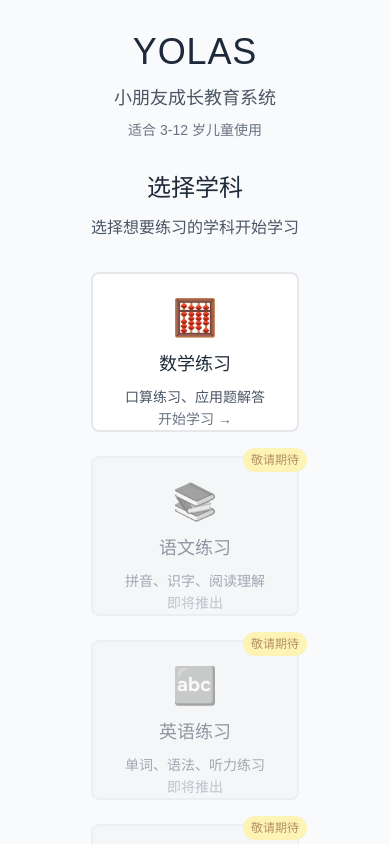
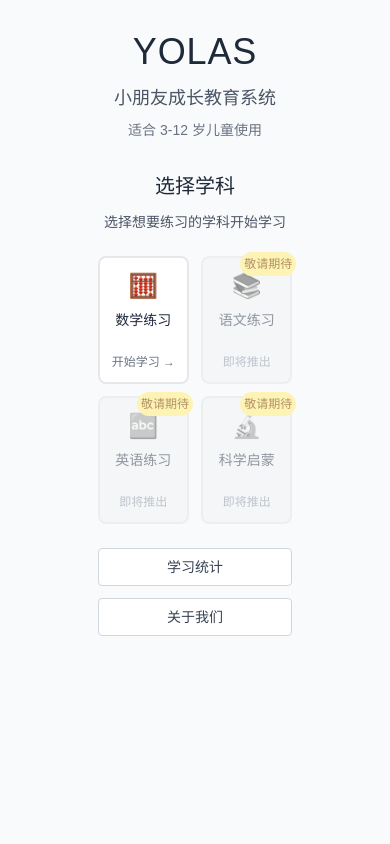
Before and after one commit to korimas/yolas, a Next.js app: page / in a window 390 px wide. Built offline with nearby package versions, Linux system fonts and the light colour scheme.

Commit message:
优化页面布局，调整组件样式，提升响应式设计，改善用户体验。

```diff
--- a/app/about/page.tsx
+++ b/app/about/page.tsx
@@ -4,7 +4,7 @@ import Link from "next/link";
 
 export default function AboutPage() {
   return (
-    <div className="h-screen bg-gray-50 flex flex-col overflow-hidden">
+    <div className="h-screen bg-gray-50 flex flex-col">
       {/* 头部 */}
       <header className="bg-white border-b border-gray-200 px-4 py-3">
         <div className="max-w-6xl mx-auto flex justify-between items-center">
--- a/app/math/[ageGroup]/result/page.tsx
+++ b/app/math/[ageGroup]/result/page.tsx
@@ -84,7 +84,7 @@ export default function ResultPage() {
   };
 
   return (
-    <div className="h-screen bg-gray-50 flex flex-col overflow-hidden">
+    <div className="h-screen bg-gray-50 flex flex-col">
       {/* 头部 */}
       <header className="bg-white border-b border-gray-200 px-4 py-3">
         <div className="max-w-6xl mx-auto flex justify-between items-center">
--- a/app/page.tsx
+++ b/app/page.tsx
@@ -41,7 +41,7 @@ export default function Home() {
   ];
 
   return (
-    <div className="h-screen bg-gray-50 flex flex-col overflow-hidden">
+    <div className="h-screen bg-gray-50 flex flex-col">
       {/* 头部 */}
       <header className="text-center py-8 px-4">
         <h1 className="text-4xl font-light text-gray-800 mb-3 tracking-wide">
@@ -52,14 +52,14 @@ export default function Home() {
       </header>
 
       {/* 主要内容 */}
-      <main className="flex-1 max-w-5xl mx-auto px-4 pb-8">
-        <div className="text-center mb-8">
-          <h2 className="text-2xl font-medium text-gray-800 mb-3">选择学科</h2>
-          <p className="text-gray-600">选择想要练习的学科开始学习</p>
+      <main className="flex-1 max-w-5xl mx-auto px-4 pb-8 overflow-y-auto">
+        <div className="text-center mb-6">
+          <h2 className="text-xl sm:text-2xl font-medium text-gray-800 mb-3">选择学科</h2>
+          <p className="text-sm sm:text-base text-gray-600">选择想要练习的学科开始学习</p>
         </div>
 
         {/* 学科卡片 */}
-        <div className="grid grid-cols-1 md:grid-cols-2 lg:grid-cols-4 gap-6 mb-8">
+        <div className="grid grid-cols-2 lg:grid-cols-4 gap-3 sm:gap-6 mb-6">
           {subjects.map((subject, index) => (
             <div key={subject.id} className="relative">
               {subject.available ? (
@@ -67,40 +67,40 @@ export default function Home() {
                   href={subject.route}
                   className="block group"
                 >
-                  <div className="bg-white border-2 border-gray-200 rounded-lg p-6 hover:border-gray-400 transition-colors duration-200 h-40 flex flex-col justify-between">
+                  <div className="bg-white border-2 border-gray-200 rounded-lg p-3 sm:p-6 hover:border-gray-400 transition-colors duration-200 h-32 sm:h-40 flex flex-col justify-between">
                     <div className="text-center">
-                      <div className="text-4xl mb-3">{subject.icon}</div>
-                      <h3 className="text-lg font-medium text-gray-800 mb-2">{subject.title}</h3>
-                      <p className="text-sm text-gray-600 leading-relaxed">
+                      <div className="text-2xl sm:text-4xl mb-2 sm:mb-3">{subject.icon}</div>
+                      <h3 className="text-sm sm:text-lg font-medium text-gray-800 mb-1 sm:mb-2">{subject.title}</h3>
+                      <p className="text-xs sm:text-sm text-gray-600 leading-relaxed hidden sm:block">
                         {subject.description}
                       </p>
                     </div>
 
                     <div className="text-center">
-                      <div className="text-sm text-gray-500 group-hover:text-gray-700">
+                      <div className="text-xs sm:text-sm text-gray-500 group-hover:text-gray-700">
                         开始学习 →
                       </div>
                     </div>
                   </div>
                 </Link>
               ) : (
-                <div className="bg-gray-100 border-2 border-gray-200 rounded-lg p-6 h-40 flex flex-col justify-between opacity-60">
+                <div className="bg-gray-100 border-2 border-gray-200 rounded-lg p-3 sm:p-6 h-32 sm:h-40 flex flex-col justify-between opacity-60">
                   <div className="text-center">
-                    <div className="text-4xl mb-3 grayscale">{subject.icon}</div>
-                    <h3 className="text-lg font-medium text-gray-600 mb-2">{subject.title}</h3>
-                    <p className="text-sm text-gray-500 leading-relaxed">
+                    <div className="text-2xl sm:text-4xl mb-2 sm:mb-3 grayscale">{subject.icon}</div>
+                    <h3 className="text-sm sm:text-lg font-medium text-gray-600 mb-1 sm:mb-2">{subject.title}</h3>
+                    <p className="text-xs sm:text-sm text-gray-500 leading-relaxed hidden sm:block">
                       {subject.description}
                     </p>
                   </div>
 
                   <div className="text-center">
-                    <div className="text-sm text-gray-400">
+                    <div className="text-xs sm:text-sm text-gray-400">
                       即将推出
                     </div>
                   </div>
 
                   {/* 即将推出标签 */}
-                  <div className="absolute -top-2 -right-2 bg-yellow-200 text-yellow-800 text-xs px-2 py-1 rounded-full">
+                  <div className="absolute -top-1 -right-1 sm:-top-2 sm:-right-2 bg-yellow-200 text-yellow-800 text-xs px-1 sm:px-2 py-1 rounded-full">
                     敬请期待
                   </div>
                 </div>
@@ -110,17 +110,17 @@ export default function Home() {
         </div>
 
         {/* 底部操作区 */}
-        <div className="flex justify-center items-center gap-6">
+        <div className="flex flex-col sm:flex-row justify-center items-center gap-3 sm:gap-6">
           <Link
             href="/stats"
-            className="inline-flex items-center gap-2 bg-white text-gray-700 border border-gray-300 px-4 py-2 rounded hover:bg-gray-50 transition-colors text-sm"
+            className="w-full sm:w-auto inline-flex items-center justify-center gap-2 bg-white text-gray-700 border border-gray-300 px-4 py-2 rounded hover:bg-gray-50 transition-colors text-sm"
           >
             学习统计
           </Link>
 
           <Link
             href="/about"
-            className="inline-flex items-center gap-2 bg-white text-gray-700 border border-gray-300 px-4 py-2 rounded hover:bg-gray-50 transition-colors text-sm"
+            className="w-full sm:w-auto inline-flex items-center justify-center gap-2 bg-white text-gray-700 border border-gray-300 px-4 py-2 rounded hover:bg-gray-50 transition-colors text-sm"
           >
             关于我们
           </Link>
--- a/app/stats/page.tsx
+++ b/app/stats/page.tsx
@@ -85,7 +85,7 @@ export default function StatsPage() {
   }
 
   return (
-    <div className="h-screen bg-gray-50 flex flex-col overflow-hidden">
+    <div className="h-screen bg-gray-50 flex flex-col">
       {/* 头部 */}
       <header className="bg-white border-b border-gray-200 px-4 py-3">
         <div className="max-w-6xl mx-auto flex justify-between items-center">
--- a/app/subjects/chinese/page.tsx
+++ b/app/subjects/chinese/page.tsx
@@ -4,7 +4,7 @@ import Link from "next/link";
 
 export default function ChineseSubjectPage() {
   return (
-    <div className="h-screen bg-gray-50 flex flex-col overflow-hidden">
+    <div className="h-screen bg-gray-50 flex flex-col">
       {/* 头部 */}
       <header className="bg-white border-b border-gray-200 px-4 py-3">
         <div className="max-w-6xl mx-auto flex justify-between items-center">
--- a/app/subjects/english/page.tsx
+++ b/app/subjects/english/page.tsx
@@ -4,7 +4,7 @@ import Link from "next/link";
 
 export default function EnglishSubjectPage() {
   return (
-    <div className="h-screen bg-gray-50 flex flex-col overflow-hidden">
+    <div className="h-screen bg-gray-50 flex flex-col">
       {/* 头部 */}
       <header className="bg-white border-b border-gray-200 px-4 py-3">
         <div className="max-w-6xl mx-auto flex justify-between items-center">
--- a/app/subjects/science/page.tsx
+++ b/app/subjects/science/page.tsx
@@ -4,7 +4,7 @@ import Link from "next/link";
 
 export default function ScienceSubjectPage() {
   return (
-    <div className="h-screen bg-gray-50 flex flex-col overflow-hidden">
+    <div className="h-screen bg-gray-50 flex flex-col">
       {/* 头部 */}
       <header className="bg-white border-b border-gray-200 px-4 py-3">
         <div className="max-w-6xl mx-auto flex justify-between items-center">
--- a/components/QuestionDisplay.tsx
+++ b/components/QuestionDisplay.tsx
@@ -100,16 +100,17 @@ const QuestionDisplay: React.FC<QuestionDisplayWithInputProps> = ({
           disabled={disabled}
           className={`
             ${fontSize}
-            w-24
+            w-20 sm:w-24
             text-center
             font-medium
             border-2
             border-gray-300
             rounded
-            py-1
+            py-2 sm:py-1
             px-2
             outline-none
             transition-colors
+            min-h-[44px] sm:min-h-[auto]
             ${disabled
               ? 'bg-gray-100 text-gray-500 cursor-not-allowed'
               : 'bg-white text-gray-800 focus:border-gray-500'
```
Also changed, not shown: app/math/[ageGroup]/page.tsx (+12 -12 lines), app/subjects/math/page.tsx (+16 -16 lines), components/AnswerInput.tsx (+9 -7 lines).
